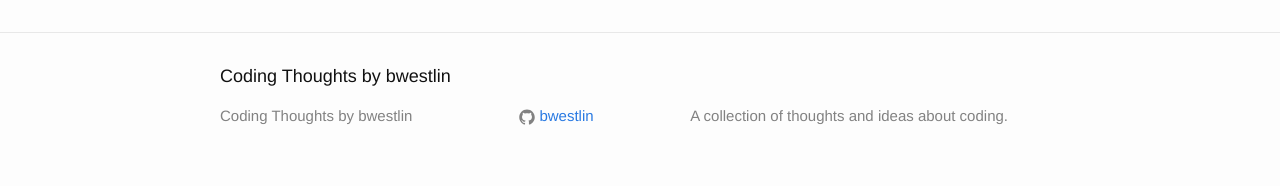
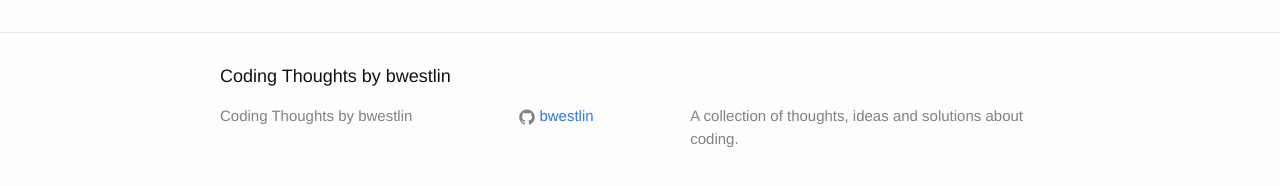
Before and after one commit to bwestlin/bwestlin.github.io, a Jekyll site: the page built from index.html, in a window 1280 px wide. Shown: the part 432-618 px from the top of the page. Built offline with Jekyll 4.4.1, drawn with Linux system fonts in a browser that asks for light colours; Markdown is read by kramdown in place of the engine named in the settings; comment, search, counter and statistics services are not loaded.

Commit message:
Description change

```diff
--- a/_config.yml
+++ b/_config.yml
@@ -2,7 +2,7 @@
 title: Coding Thoughts by bwestlin
 #email: your-email@domain.com
 description: > # this means to ignore newlines until "baseurl:"
-  A collection of thoughts and ideas about coding.
+  A collection of thoughts, ideas and solutions about coding.
 baseurl: "" # the subpath of your site, e.g. /blog/
 url: "http://bwestlin.se" # the base hostname & protocol for your site
 #twitter_username: bwestlin
```
